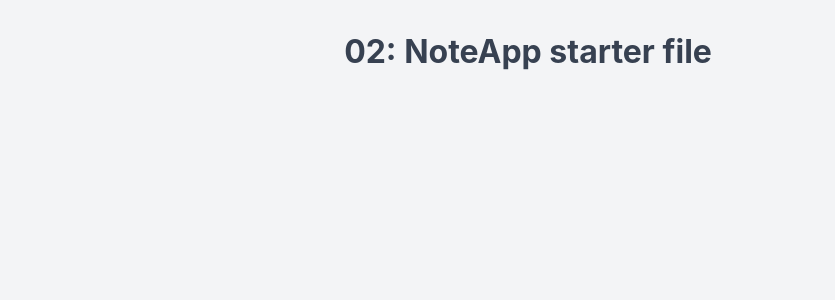
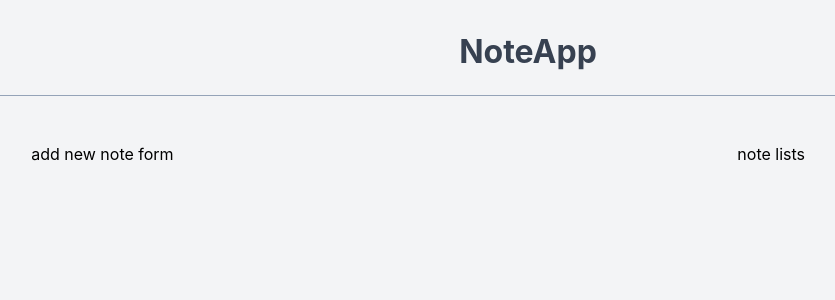
Before and after one commit to hdaberi/react-note-app-project, a React (Vite) app: page / in a window 1280 px wide. Shown: the top 300 px of the page, without its empty margins (112-947 px from the left). Built offline with nearby package versions, Linux system fonts and the light colour scheme.

Commit message:
feat: add basic NoteApp layout structure
Implement initial layout with header, note form and note list containers

```diff
--- a/src/App.jsx
+++ b/src/App.jsx
@@ -1,6 +1,16 @@
 import "./App.css";
 function App() {
-  return <h1>02: NoteApp starter file</h1>;
+  return (
+    <div className="container">
+      <div className="note-header">
+        <h1>NoteApp</h1>
+      </div>
+      <div className="note-app">
+        <div className="add-new-note">add new note form</div>
+        <div className="note-container">note lists</div>
+      </div>
+    </div>
+  );
 }
 
 export default App;
```
